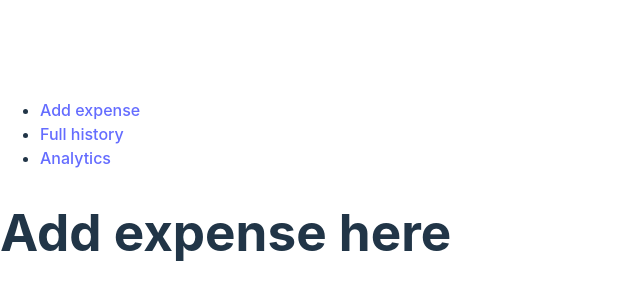
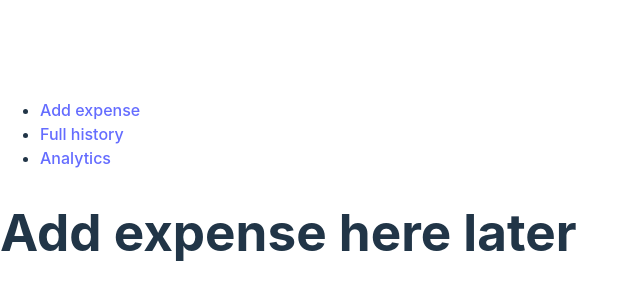
Before and after one commit to ark9606/coin-keeper-react, a React (Vite) app: page / in a window 1280 px wide. Shown: the part 212-512 px from the top of the page, without its empty margins (0-640 px from the left). Built offline with nearby package versions, Linux system fonts and the light colour scheme.

Commit message:
test router in gh pages

```diff
--- a/src/pages/AddExpense.tsx
+++ b/src/pages/AddExpense.tsx
@@ -16,7 +16,7 @@ export const AddExpense = () => {
           </li>
         </ul>
       </nav>
-      <h1>Add expense here</h1>
+      <h1>Add expense here later</h1>
     </div>
   );
 };
```
